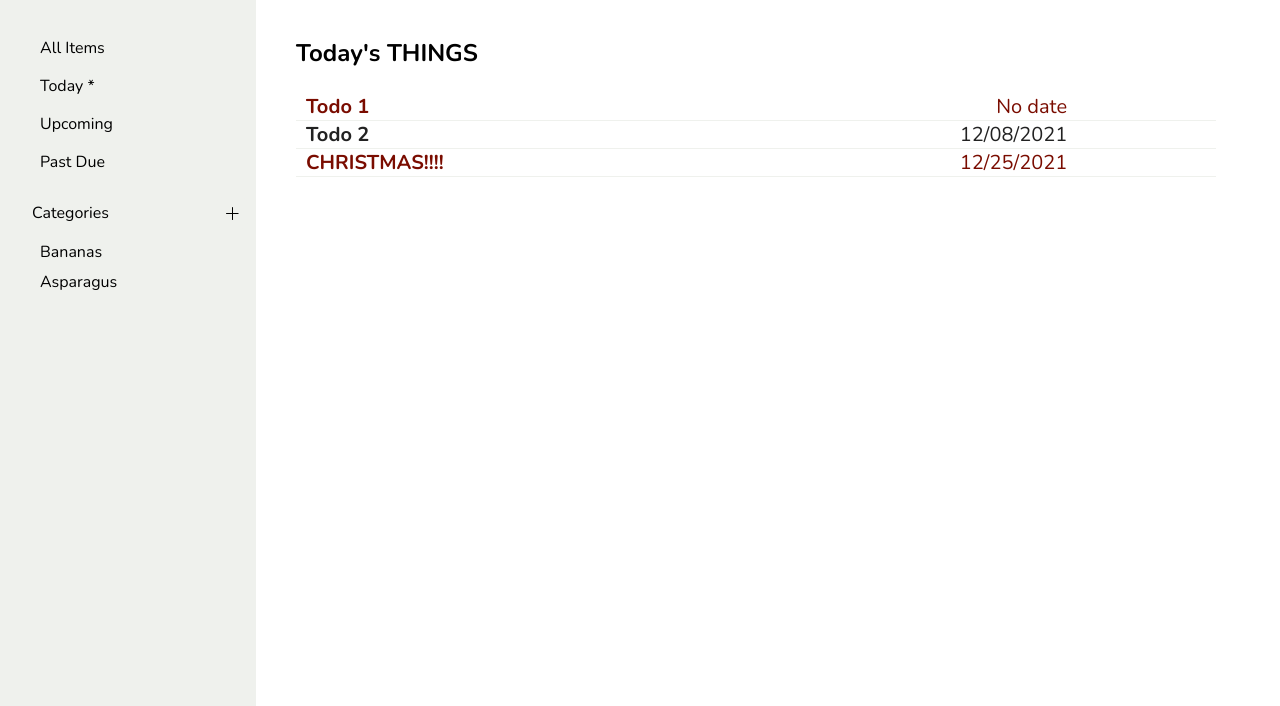
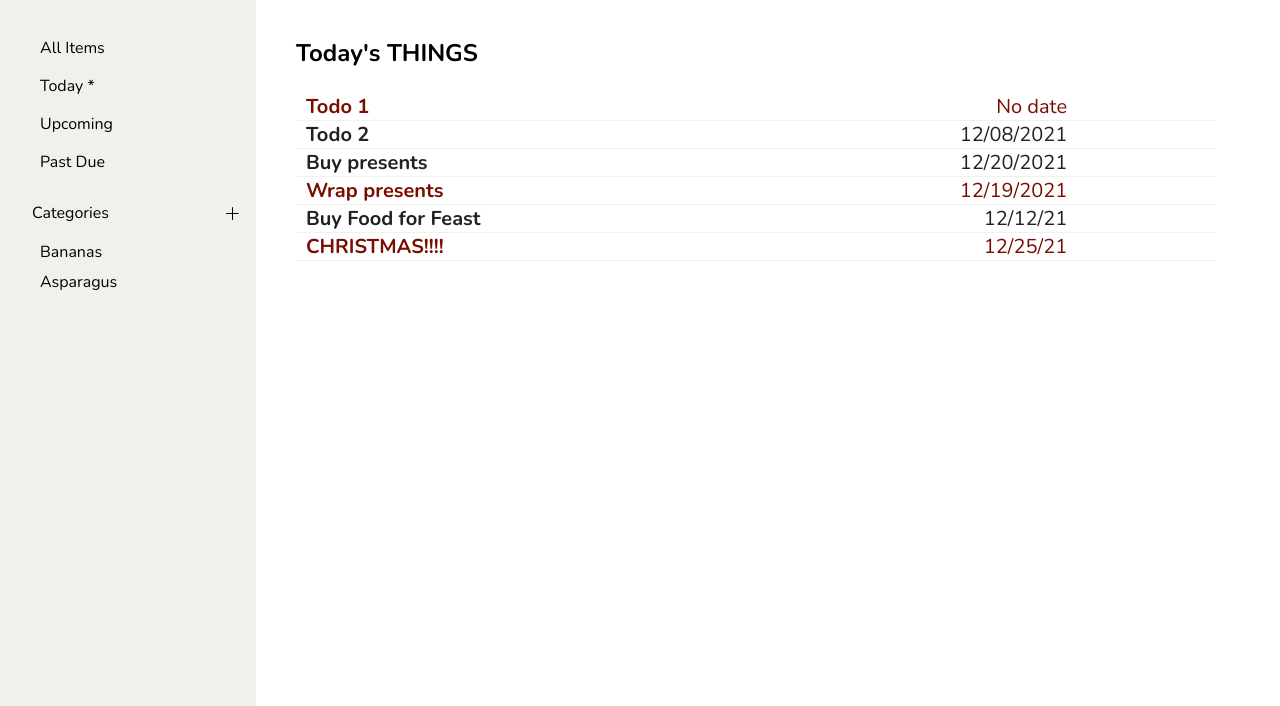
Before and after one commit to CStewartDev/All-The-Things, a website built with webpack: page src/index.html in a window 1280 px wide. Shown: the part 46-752 px from the top of the page. Built offline with nearby package versions, Linux system fonts and the light colour scheme.

Commit message:
temp Todos from JS

```diff
--- a/src/index.js
+++ b/src/index.js
@@ -1,17 +1,20 @@
 import './styles.css';
 import { renderFooter } from './footer';
-import { task } from './todoDOM';
-
+import { createTodo } from './todo';
+import { newTask } from './todoDOM';
 
 const todoList = document.querySelector('.todoList');
 
-todoList.appendChild(task)
+const defaultTasks = [
+    createTodo('Buy presents',"Need to buy for Mom, Sister, Son",false,"12/20/2021",""),
+    createTodo('Wrap presents',"Need to Wrap for Brother, Daughter & Dogs",true,"12/19/2021",""),
+    createTodo('Buy Food for Feast',"Need to buy steaks, taters, greenbeans",false,"12/12/21",""),
+    createTodo('CHRISTMAS!!!!',"Have a holly jolly Christmas",true,"12/25/21",""),
+]
+
+
+
+defaultTasks.map(task=>todoList.appendChild(newTask(task)));
+
+
 document.body.appendChild(renderFooter())
-
-// <li class="task priority">
-// <div class="task-title">Todo 1</div>
-// <div class="task-right">
-//     <div class="due-date">No date</div>
-//     <div class="delete">-X-</div>
-// </div>
-// </li>
--- a/src/styles.css
+++ b/src/styles.css
@@ -19,6 +19,7 @@ html{
     --dark-green:#3c5a14;
     --black: #222222;
     --priority: #7a0c00;
+    --delete:red;
     --hover:#adaead;
 }
 
@@ -139,7 +140,12 @@ main {
 }
 
 .task:hover .delete {
-    color: inherit;
+    color: var(--delete);
+}
+
+.task:hover {
+    background-color: var(--offwhite);
+    border-radius: 15px;
 }
 
 .task-title {
--- a/src/todoDOM.js
+++ b/src/todoDOM.js
@@ -1,15 +1,19 @@
 import { createHtmlElement } from './createHTMLElement';
-import { createTodo } from './todo';
 
-const todo = createTodo("CHRISTMAS!!!!",2,true,"12/25/2021",5)
 
-const task = createHtmlElement('li',null,['task',`${todo.priority?'priority':''}`],null);
+const newTask = (todo) => {
+
+const task = createHtmlElement('li',null,['task'],null);
+if(todo.priority) task.classList.add("priority")
 const taskTitle = createHtmlElement('div',null,['task-title'],todo.title);
 const taskRight = createHtmlElement('div',null,['task-right'],null);
-const taskDue = createHtmlElement('div',null,['due-date'],todo.due);
+const taskDue = createHtmlElement('div',null,['due-date'],`${todo.due?todo.due:"No Date"}`);
 const taskDelete = createHtmlElement('div',null,['delete'],"-X-");
 
 taskRight.append(taskDue,taskDelete);
 task.append(taskTitle,taskRight);
+console.log(task)
+return task;
+}
 
-export {task}
+export {newTask}
```
